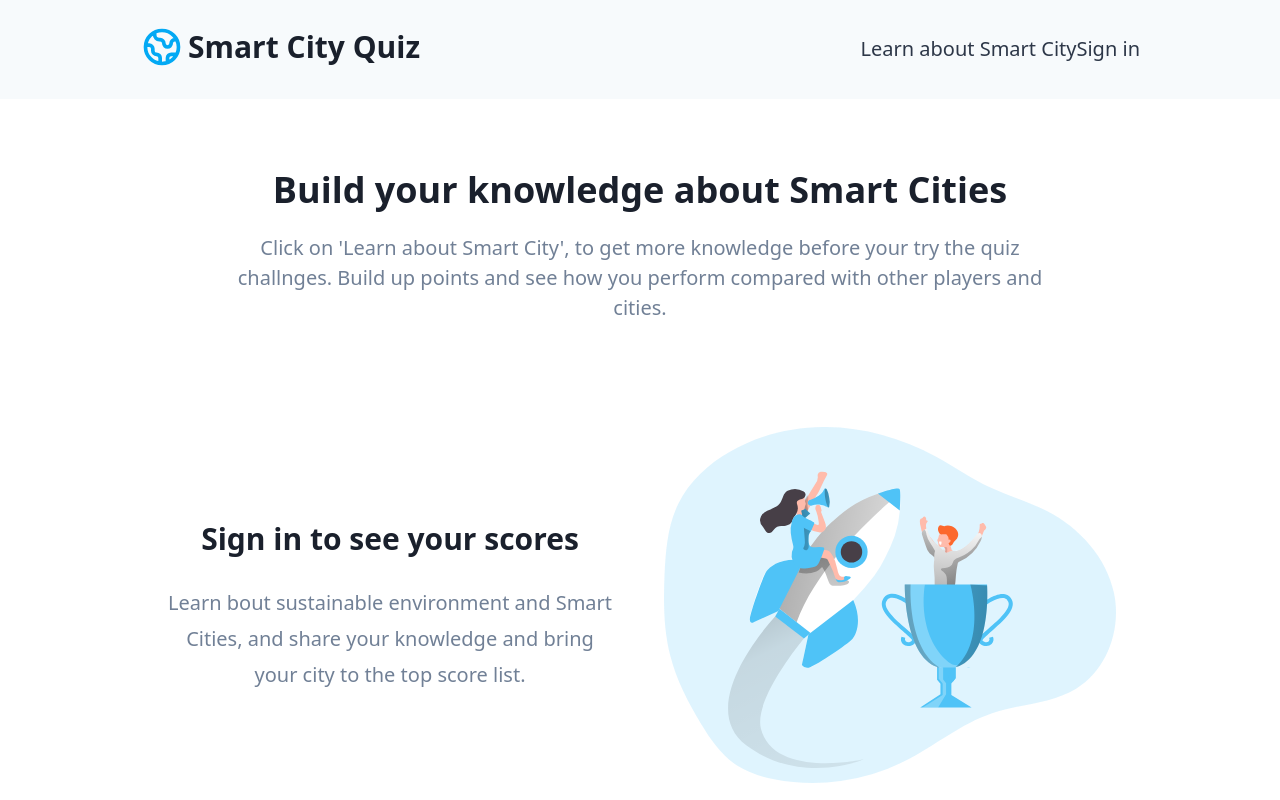
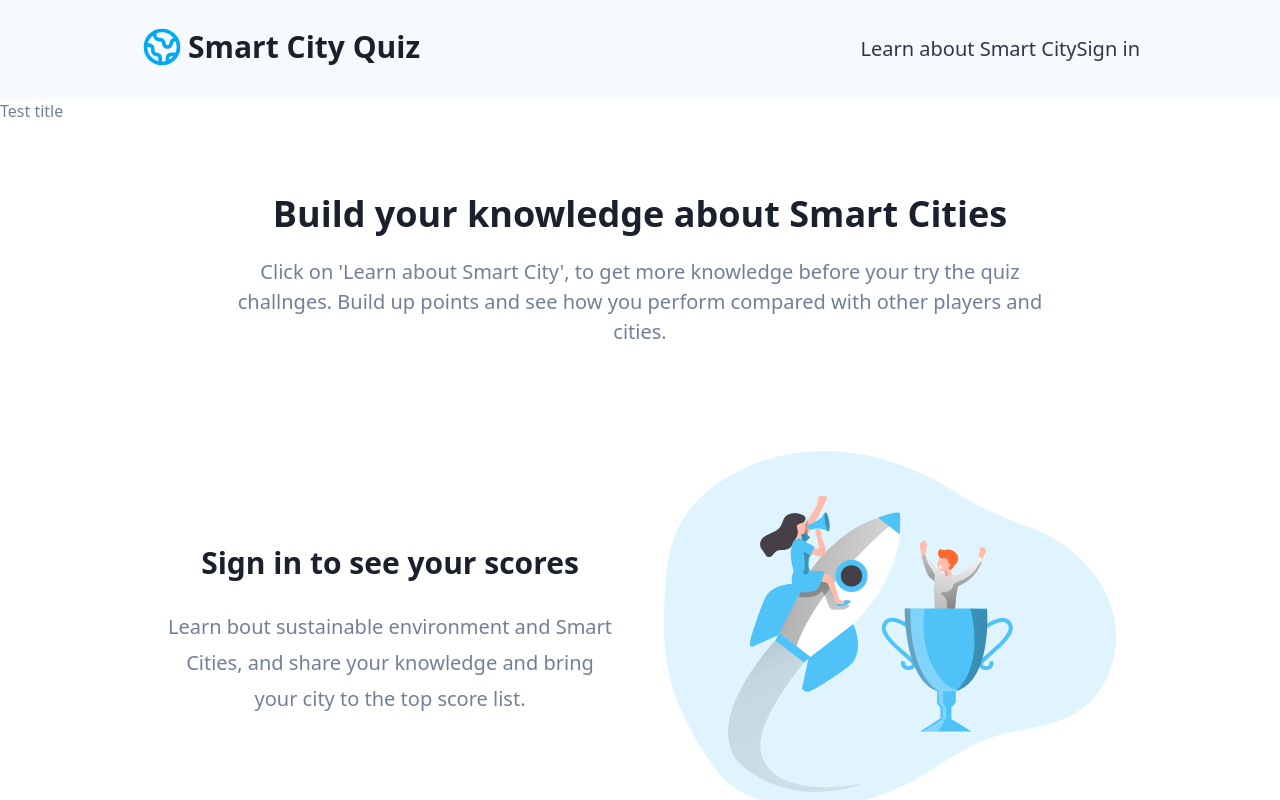
Before and after one commit to motethansen/Next-JS-webpage-quiz, a Next.js app: page / in a window 1280 px wide. Shown: the top 800 px of the page. Built offline with nearby package versions, Linux system fonts and the light colour scheme.

Commit message:
added a test title

```diff
--- a/src/templates/Base.tsx
+++ b/src/templates/Base.tsx
@@ -9,6 +9,7 @@ const Base = () => (
   <div className="antialiased text-gray-600">
     <Meta title={AppConfig.title} description={AppConfig.description} />
     <Hero />
+	<h1>Test title</h1>
     <VerticalFeatures />
     {/* <Banner /> */}
     <Footer />
```
